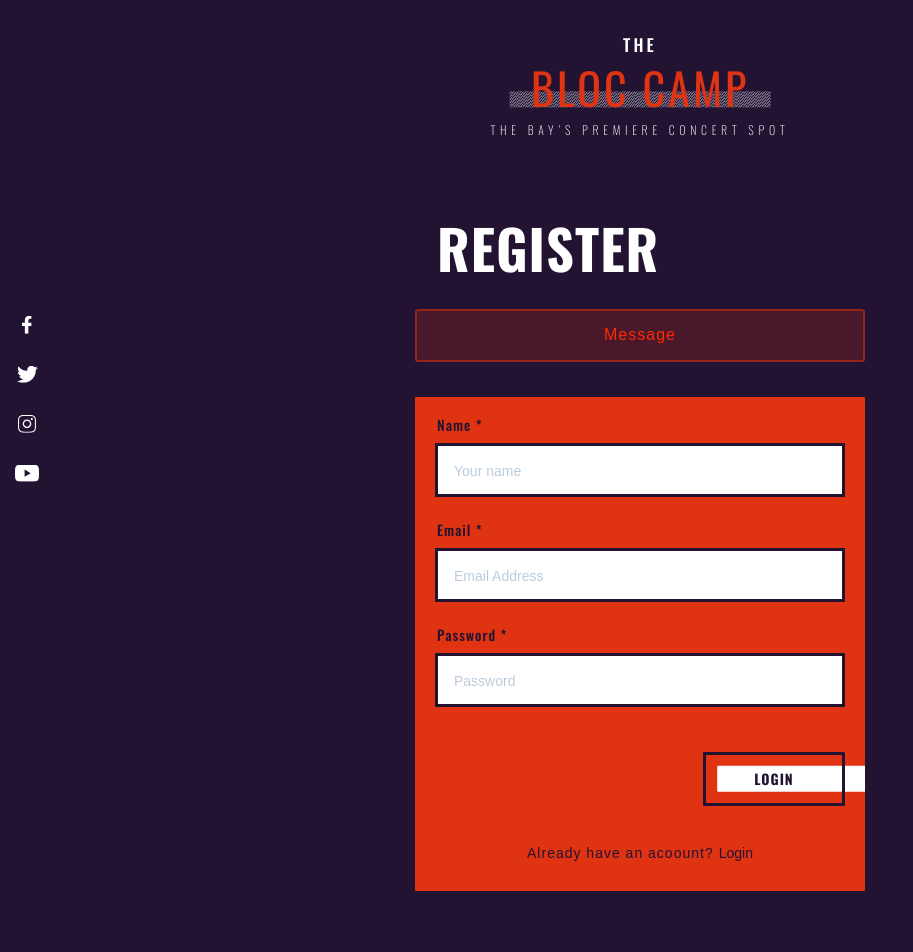
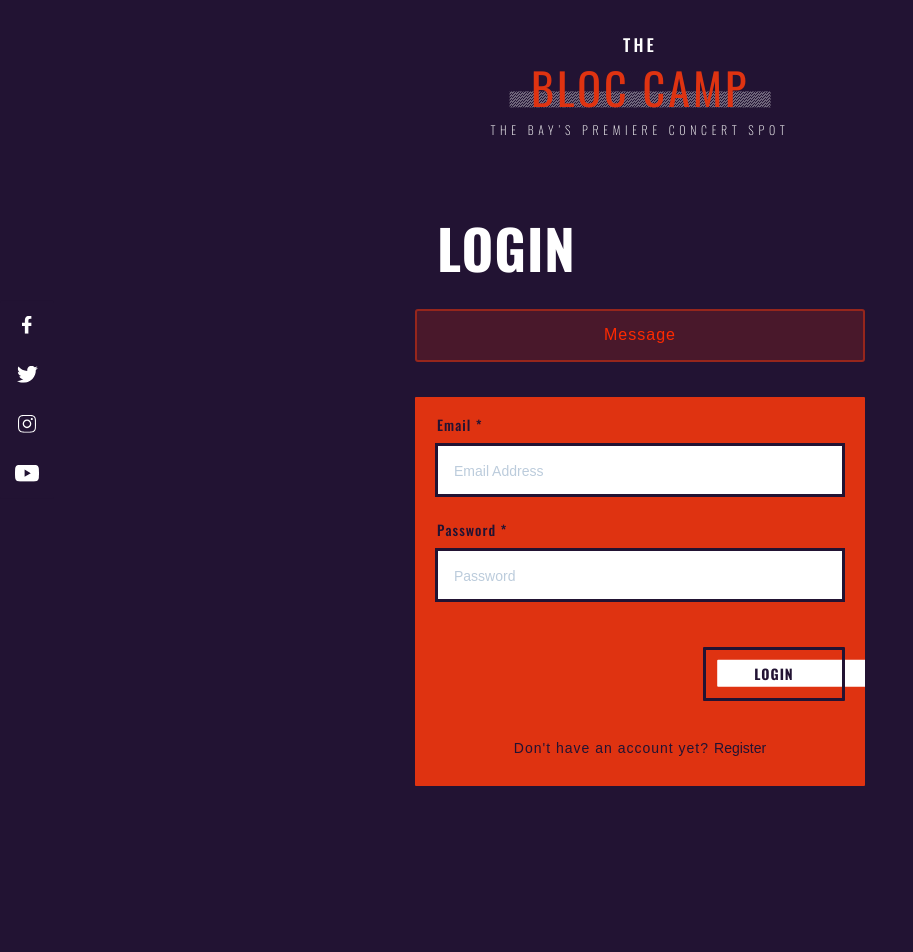
Before and after one commit to SutheeDev/The-Bloc-Camp, a React (Create React App) app in the folder client/: page /register in a window 1280 px wide. Shown: the top 952 px of the page, without its empty margins (0-913 px from the left). Built offline with nearby package versions, Linux system fonts and the light colour scheme.

Commit message:
finish toggleForm functionality

```diff
--- a/client/src/pages/Register.js
+++ b/client/src/pages/Register.js
@@ -33,10 +33,11 @@ const Register = () => {
 
       <section class="login">
         <div class="login-container">
-          <h1>Register</h1>
+          <h1>{values.isRegistered ? "Login" : "Register"}</h1>
           {values.showMessage && <Message />}
 
           <form onSubmit={onSubmit} class="login-form">
+            {!values.isRegistered && (
               <FormRow
                 type="text"
                 name="name *"
@@ -44,6 +45,7 @@ const Register = () => {
                 handleChange={handleChange}
                 value={values.name}
               />
+            )}
             <FormRow
               type="text"
               name="email *"
@@ -61,15 +63,22 @@ const Register = () => {
 
             <div class="login-btn-block">
               <Button class="btn login-btn" type="submit">
-                Login
+                {values.isRegistered ? "Login" : "Register"}
               </Button>
               <div class="login-btn-bg"></div>
             </div>
 
             <p className="toggleForm">
-              Already have an acoount?
-              <button type="button" className="toggleForm-btn">
-                Login
+              {values.isRegistered
+                ? `Don't have an account yet?`
+                : "Already have an acoount?"}
+
+              <button
+                type="button"
+                className="toggleForm-btn"
+                onClick={toggleForm}
+              >
+                {values.isRegistered ? "Register" : "Login"}
               </button>
             </p>
           </form>
```
Lines whose indentation alone changed are shown as unchanged.
